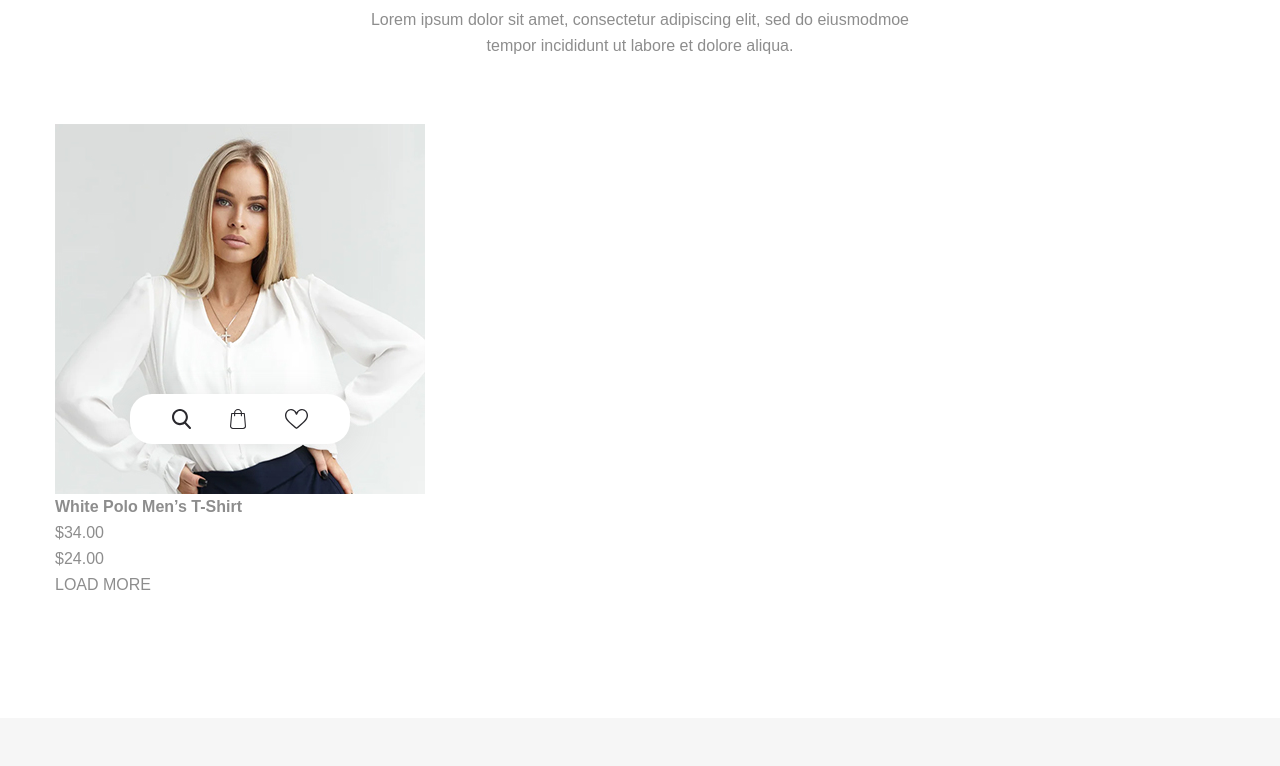
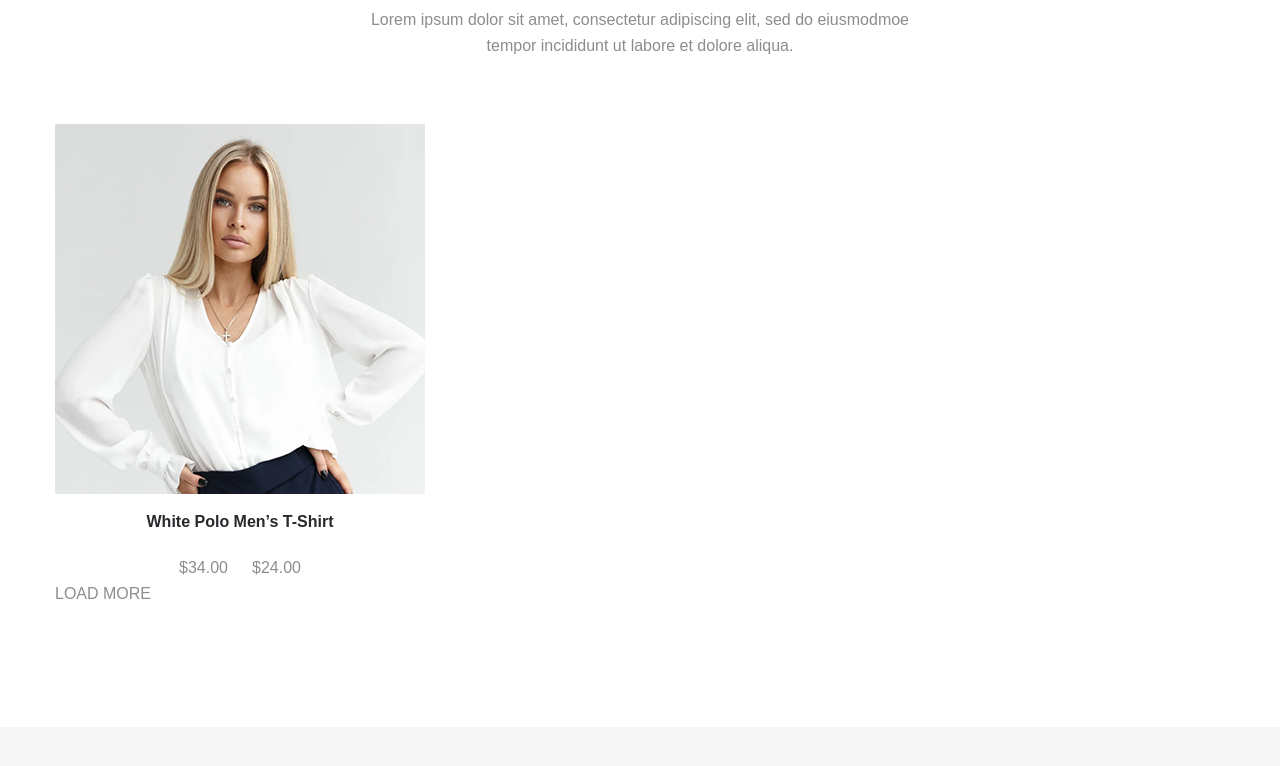
Before and after one commit to fisherm4n/marcho, a website: page app/index.html in a window 1280 px wide. Shown: the part 2501-3267 px from the top of the page. Drawn offline with nearby package versions, Linux system fonts and the light colour scheme; files that its build step writes are made by us from their sources.

Commit message:
products

```diff
--- a/app/index.html
+++ b/app/index.html
@@ -223,7 +223,7 @@
           <div class="product-item">
             <div class="product-item__img-box">
               <img class="product-item__images" src="images/product/1.jpg" alt="product">
-              <div class="product-item__link-box">
+              <div class="product-item__link-box product-item__link-box--line">
                 <a class="product-item__link" href="#">
                   <svg width="19px"
                     height="20px">
--- a/app/scss/style.scss
+++ b/app/scss/style.scss
@@ -347,25 +347,27 @@
 .product{
   padding: 105px 0 120px;
   &__items{
-
+    display: grid;
+    grid-template-columns: repeat(3,1fr);
   }
 }
 
 .product-item{
+  text-align: center;
   max-width: 370px;
   &__img-box{
     position: relative;
     height: 370px;
-
+    overflow: hidden;
   }
   &__link-box{
     position: absolute;
+    transition: transform 0.3s;
     left: 0;
     right: 0;
     bottom: 50px;
     background-color: #fff;
-    display: inline-block;
-    padding: 15px 22px;
+    padding: 15px 13px;
     width: 220px;
     height: 50px;
     margin: 0 auto;
@@ -373,14 +375,56 @@
     border-radius: 22px;
     display: flex;
     justify-content: space-around;
+    transform: translateY(300%);
   }
 
-
+  &__link-box--line::before,
+  &__link-box--line::after{
+    content:"";
+    position: absolute;
+    background-color:#ececec;
+    width: 1px;
+    height: 30px;
+    top: 10px;
+  }
+  &__link-box--line::before{
+    right: 83px;
+  }
+  &__link-box--line::after{
+    right: 140px;
+  }
   &__link{
-
+    path{
+      transition: all 0.3s;
+    }
+  }
+  &__link:hover{
+    path{
+      fill:$accent;
+    }
   }
   &__images{
     object-fit: cover;
+  }
+  &:hover{
+    .product-item__link-box{
+      transform: translateY(0);
+    }
+  }
+  &__title{
+    color:$title;
+    padding: 15px 0 20px;
+  }
+  &__price{
+    display: flex;
+    justify-content: center;
+  }
+  &__new-price{
+    padding: 0 12px;
+  }
+  &__old-price{
+    padding: 0 12px;
+
   }
 }
 
```
